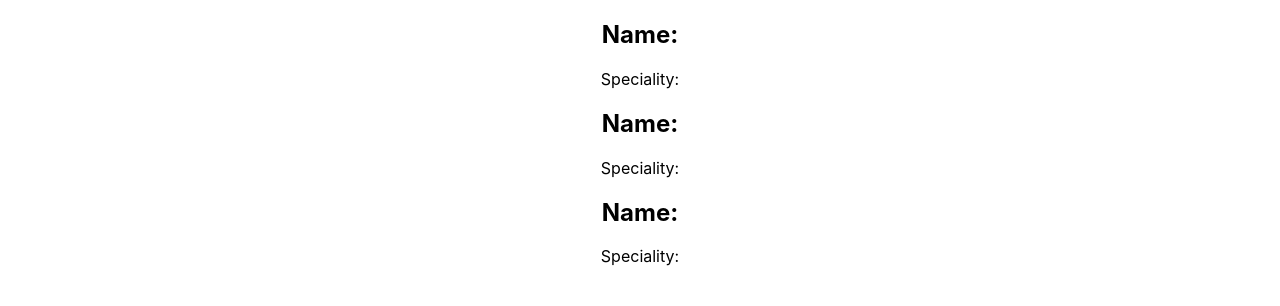
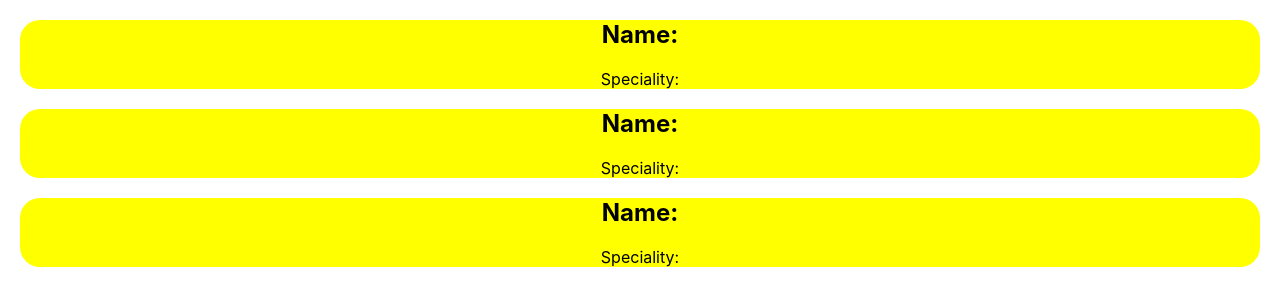
Before and after one commit to sadiaprova12/ReactJS-Core-Concepts-Recap, a React (Create React App) app: page / in a window 1280 px wide. Shown: the top 306 px of the page. Built offline with nearby package versions, Linux system fonts and the light colour scheme.

Commit message:
added district style

```diff
--- a/src/App.js
+++ b/src/App.js
@@ -11,9 +11,14 @@ function App() {
   );
 }
 
+const districtStyle ={
+  backgroundColor: 'yellow',
+  margin: '20px',
+  borderRadius: '20px'
+}
 function District(){
   return (
-    <div>
+    <div style={districtStyle}>
       <h2>Name: </h2>
       <p>Speciality: </p>
     </div>
```
